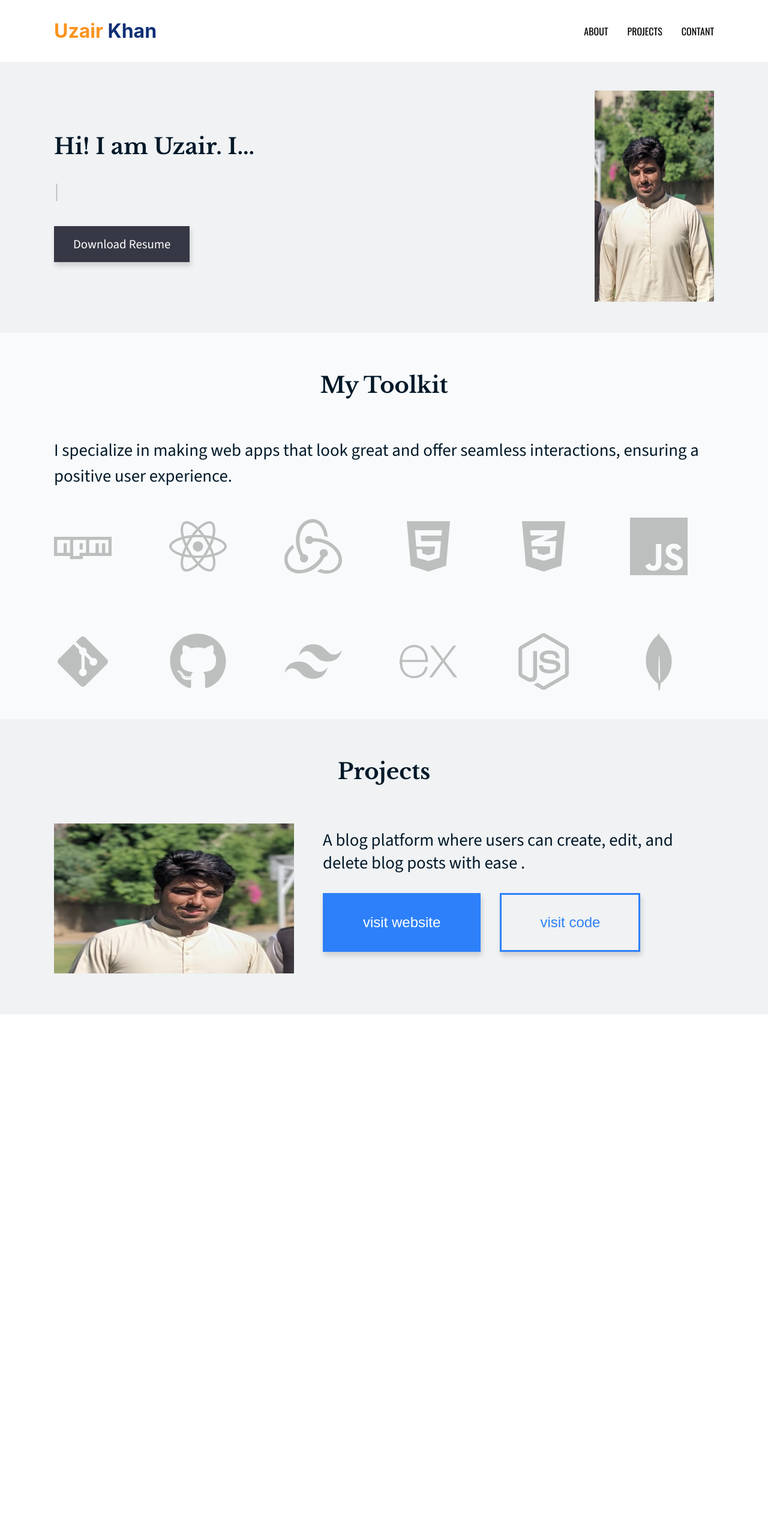
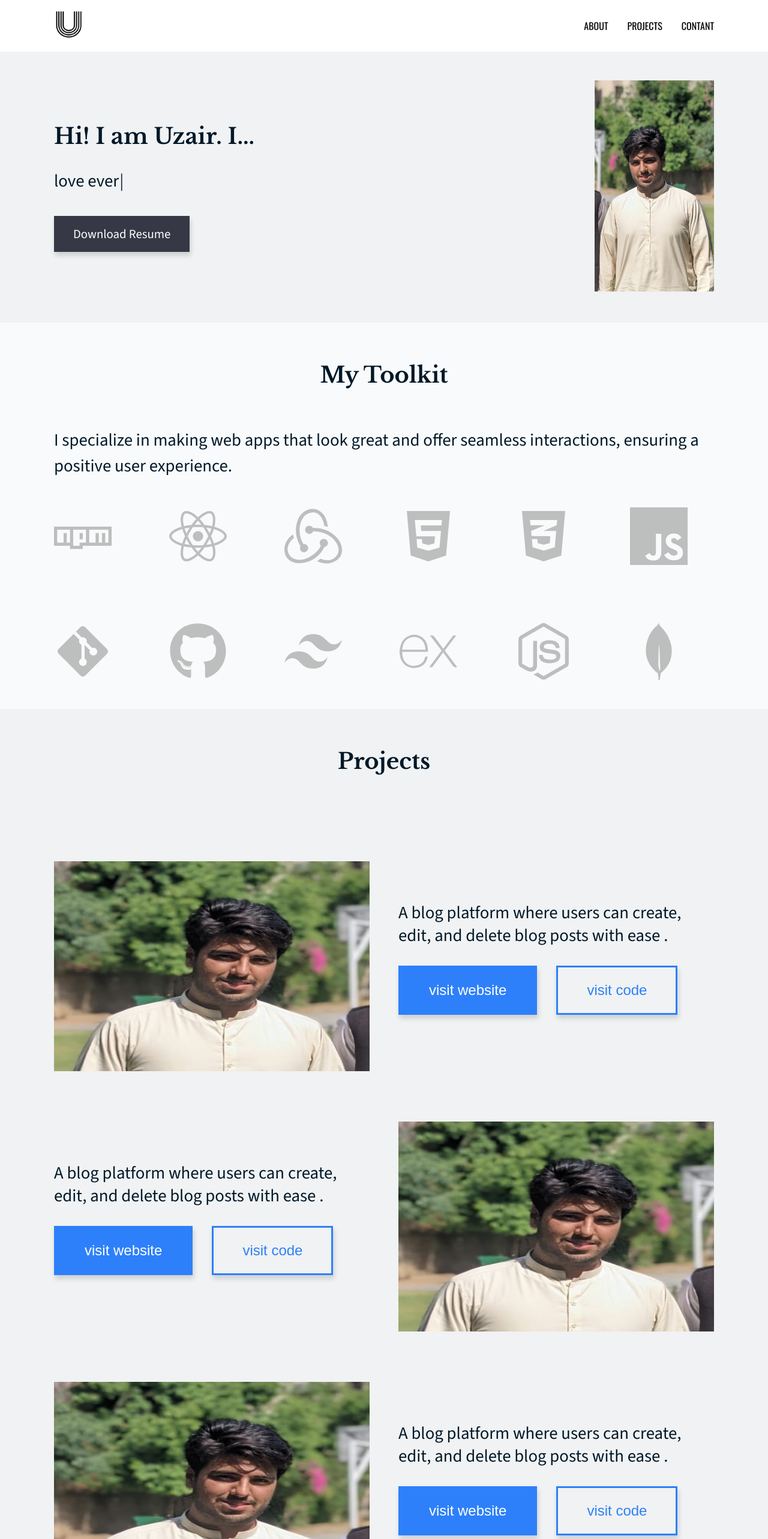
Before and after one commit to developeruzairsaleem/Portfolio, a React (Create React App) app: page / in a window 1280 px wide. Shown: the top 2566 px of the page at 60% size. Before the commit the page ends 1691 px from the top, so only its background shows below. Built offline with nearby package versions, Linux system fonts and the light colour scheme.

Commit message:
Alomost completion

```diff
--- /dev/null
+++ b/src/components/Contact/Contact.jsx
@@ -0,0 +1,27 @@
+import styles from "./Contact.module.css"
+
+export default function Contact (){
+
+
+    return(
+        <>
+        <section className={styles.section}>
+            <div className={styles.container}>
+                <h3 className={styles.mainHeading}>
+                    Contact Me
+                </h3>
+<div className={styles.main}>
+
+                <input className={styles.input} placeholder="Enter your email" type="email" name="" id="" />
+                <textarea className={styles.message} placeholder="Leave a message..." name="" id="" cols="30" rows="10" ></textarea>
+                <button className={styles.submit}>Submit</button>
+</div>
+            </div>
+        </section>
+        </>
+    )
+
+
+
+
+}
--- /dev/null
+++ b/src/components/Contact/Contact.module.css
@@ -0,0 +1,61 @@
+.mainHeading{
+    color:  #001828;
+    margin: 0 auto;
+    text-align: center;
+    margin-bottom: 4rem;
+    padding-top: 4rem;
+    font-size: 2.3rem;
+    font-family: 'Libre Baskerville', serif;
+}
+
+.section{
+
+    background-color:rgb(248, 250, 251) ;
+    padding: 3rem 0;
+}
+.container{
+    max-width: 1100px;
+    margin: 0 auto;
+
+}
+
+.input{
+    padding: 1rem 2rem;
+    border: none;
+    outline: none;
+    border: 1px solid rgb(214, 214, 214);
+    border-radius: 8px;
+    font-family: 'Source Sans 3', sans-serif;
+    font-size: 1.25rem;
+}
+.message{
+    padding: 1rem 2rem;
+    font-family: 'Source Sans 3', sans-serif;
+    font-size: 1.25rem;
+    width: 100%;
+    border: none;
+    outline: none;
+    border: 1px solid rgb(214, 214, 214);
+    border-radius: 8px;
+    resize: none;
+}
+
+.submit{
+    margin-top: 2.5rem;
+    font-family: 'Source Sans 3', sans-serif;
+    font-weight: 400;
+    background-color:rgb(54, 57, 69); ;
+    color: hsl(0, 0%, 100%);
+    padding: 2rem 4rem;
+    border: none;
+    font-size: 1.3rem;
+    outline: none;
+    box-shadow: rgba(0, 0, 0, 0.15) 2px 6px 8px;
+}
+.main{
+    display: flex;
+    flex-direction: column;
+    gap:2rem;
+    width: 70%;
+    margin: 0 auto;
+}
--- /dev/null
+++ b/src/components/Footer/Footer.jsx
@@ -0,0 +1,16 @@
+import styles from "./Footer.module.css"
+export default function Footer(){
+
+
+
+
+
+    return (
+<div className={styles.section}>
+<div className={styles.container}>
+
+        &copy; 2023 uzairkhan.com
+</div>
+</div>
+    )
+}
--- /dev/null
+++ b/src/components/Footer/Footer.module.css
@@ -0,0 +1,12 @@
+.section{
+    margin: 1rem auto;
+    border-top: 1px solid rgb(235, 235, 235);
+    color: rgb(216, 216, 216);
+}
+.container{
+    max-width: 1100px;
+    text-align: center;
+    font-size: 1rem;
+    margin: 0 auto;
+    padding: 1rem 0;
+}
--- a/src/components/Navbar/Navbar.jsx
+++ b/src/components/Navbar/Navbar.jsx
@@ -1,10 +1,13 @@
 
 import styles from "./Navbar.module.css";
+import image from "../../images/logo.png"
 export default function Navbar(){
 
 return(
     <div className={styles.navbar}>
-        <div className={styles.logo}>Uzair <span className={styles.logo__inner}>Khan</span></div>
+        <div className={styles.logo}>
+            <img style={{height:"50px"}} src={image} alt="" srcset="" />
+        </div>
         <ul className={styles.mainNav}>
             <li className={styles.navItem}>About</li>
             <li className={styles.navItem}>Projects</li>
--- a/src/components/Navbar/Navbar.module.css
+++ b/src/components/Navbar/Navbar.module.css
@@ -1,9 +1,13 @@
 .navbar{
-    margin: 2rem auto;
+    margin: 1rem auto;
     display: flex;
     justify-content: space-between;
     align-items: center;
     max-width: 1100px;
+
+}
+.logo{
+    overflow: hidden;
 }
 .mainNav{
     display: flex;
@@ -17,12 +21,3 @@
 .navItem{
     cursor: pointer;
 }
-
-.logo{
-    color:#fa931d;
-    font-size: 2rem;
-    font-weight: 700;
-}
-.logo__inner{
-    color:rgb(14, 47, 117);
-}
--- a/src/components/Projects/Projects.jsx
+++ b/src/components/Projects/Projects.jsx
@@ -36,6 +36,98 @@ return(
 
 
 
+
+
+
+
+            <div className={styles.project}>
+                <div className={styles.left}>
+                    {/* <h4 className={styles.secondaryHeading}>A Blog Platform</h4> */}
+                    <p className={styles.description}>
+                    A blog platform where users can create, edit, and delete blog posts with ease .
+                    </p>
+                    <div className={styles.buttonContainer}>
+
+                    <a href="https://coin-base-app-by-uzair.onrender.com">
+                    <button className={styles.website}> visit website</button>
+
+                    </a>
+                    <a href="https://github.com/Uzairsaleemkhan/coin-base-modified-frontend">
+
+                    <button className={styles.code}> visit code</button>
+                    </a>
+                    </div>
+                </div>
+                <div className={styles.right}>
+                    <img className={styles.image} src={image1} alt="" />
+                </div>
+            </div>
+
+
+
+
+
+
+
+
+
+
+
+
+
+
+
+            <div className={styles.project}>
+                <div className={styles.left}>
+                    <img className={styles.image} src={image1} alt="" />
+                </div>
+                <div className={styles.right}>
+                    {/* <h4 className={styles.secondaryHeading}>A Blog Platform</h4> */}
+                    <p className={styles.description}>
+                    A blog platform where users can create, edit, and delete blog posts with ease .
+                    </p>
+                    <div className={styles.buttonContainer}>
+
+                    <a href="https://coin-base-app-by-uzair.onrender.com">
+                    <button className={styles.website}> visit website</button>
+
+                    </a>
+                    <a href="https://github.com/Uzairsaleemkhan/coin-base-modified-frontend">
+
+                    <button className={styles.code}> visit code</button>
+                    </a>
+                    </div>
+                </div>
+            </div>
+
+
+
+
+
+
+
+            <div className={styles.project}>
+                <div className={styles.left}>
+                    {/* <h4 className={styles.secondaryHeading}>A Blog Platform</h4> */}
+                    <p className={styles.description}>
+                    A blog platform where users can create, edit, and delete blog posts with ease .
+                    </p>
+                    <div className={styles.buttonContainer}>
+
+                    <a href="https://coin-base-app-by-uzair.onrender.com">
+                    <button className={styles.website}> visit website</button>
+
+                    </a>
+                    <a href="https://github.com/Uzairsaleemkhan/coin-base-modified-frontend">
+
+                    <button className={styles.code}> visit code</button>
+                    </a>
+                    </div>
+                </div>
+                <div className={styles.right}>
+                    <img className={styles.image} src={image1} alt="" />
+                </div>
+            </div>
         </div>
        </section>
     </>
--- a/src/components/Projects/Projects.module.css
+++ b/src/components/Projects/Projects.module.css
@@ -19,10 +19,19 @@
     display: flex;
     gap: 3rem;
     align-items: center;
+    margin:5rem 0;
+    justify-content: space-between
+}
+.left{
+    width: 50%;
+}
+.right{
+    width: 50%;
+
 }
 .image{
-    height: 250px;
-    width: 400px;
+  width: 100%;
+  height: 350px;
 }
 
 .description{
@@ -41,8 +50,7 @@
 }
 
 .code{
-    padding: 1rem 2rem;
-    padding: 2rem 4rem;
+    padding: 1.5rem 3rem;
     font-size: 1.5rem;
     background-color: transparent;
     color: rgb(45, 128, 250);
@@ -51,7 +59,7 @@
     box-shadow: rgba(0, 0, 0, 0.15) 2px 6px 8px;
  }
 .website{
-    padding: 2rem 4rem;
+    padding: 1.5rem 3rem;
     font-size: 1.5rem;
    background-color:  rgb(45, 128, 250);
    color: white;
--- a/src/pages/Home/Home.jsx
+++ b/src/pages/Home/Home.jsx
@@ -5,6 +5,8 @@ import Typewriter from "typewriter-effect";
 import image from "../../images/uzairkhanrectangle.jpeg";
 import Toolkit from "../../components/Toolkit/Toolkit";
 import Projects from "../../components/Projects/Projects";
+import Contact from "../../components/Contact/Contact";
+import Footer from "../../components/Footer/Footer";
 
 export default function Home(){
 
@@ -52,6 +54,11 @@ export default function Home(){
     </section>
     <Toolkit/>
     <Projects/>
+    <Contact/>
+    <Footer/>
+
+
+
     </>
     )
 
```
Also changed, not shown: src/images/logo.png (added).
